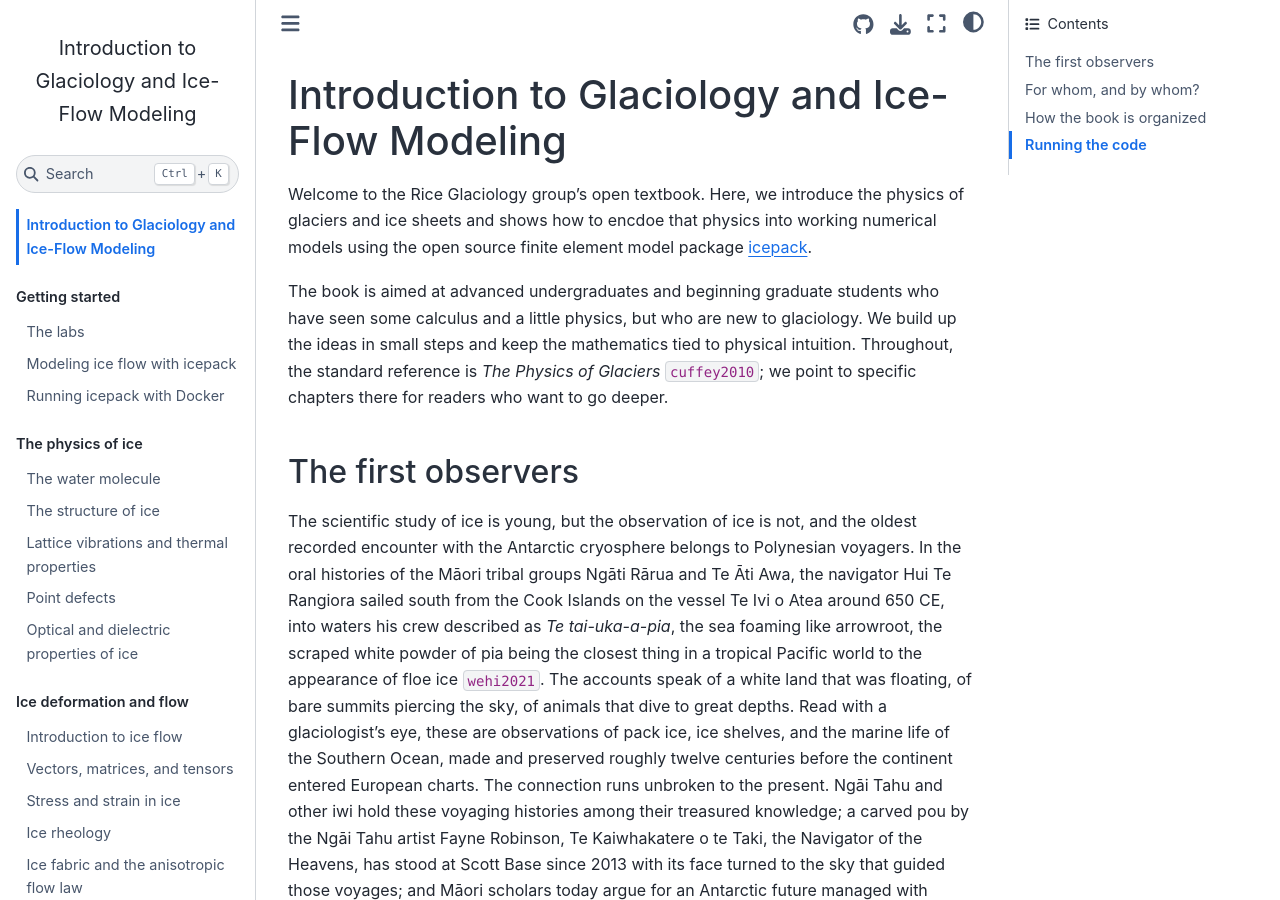
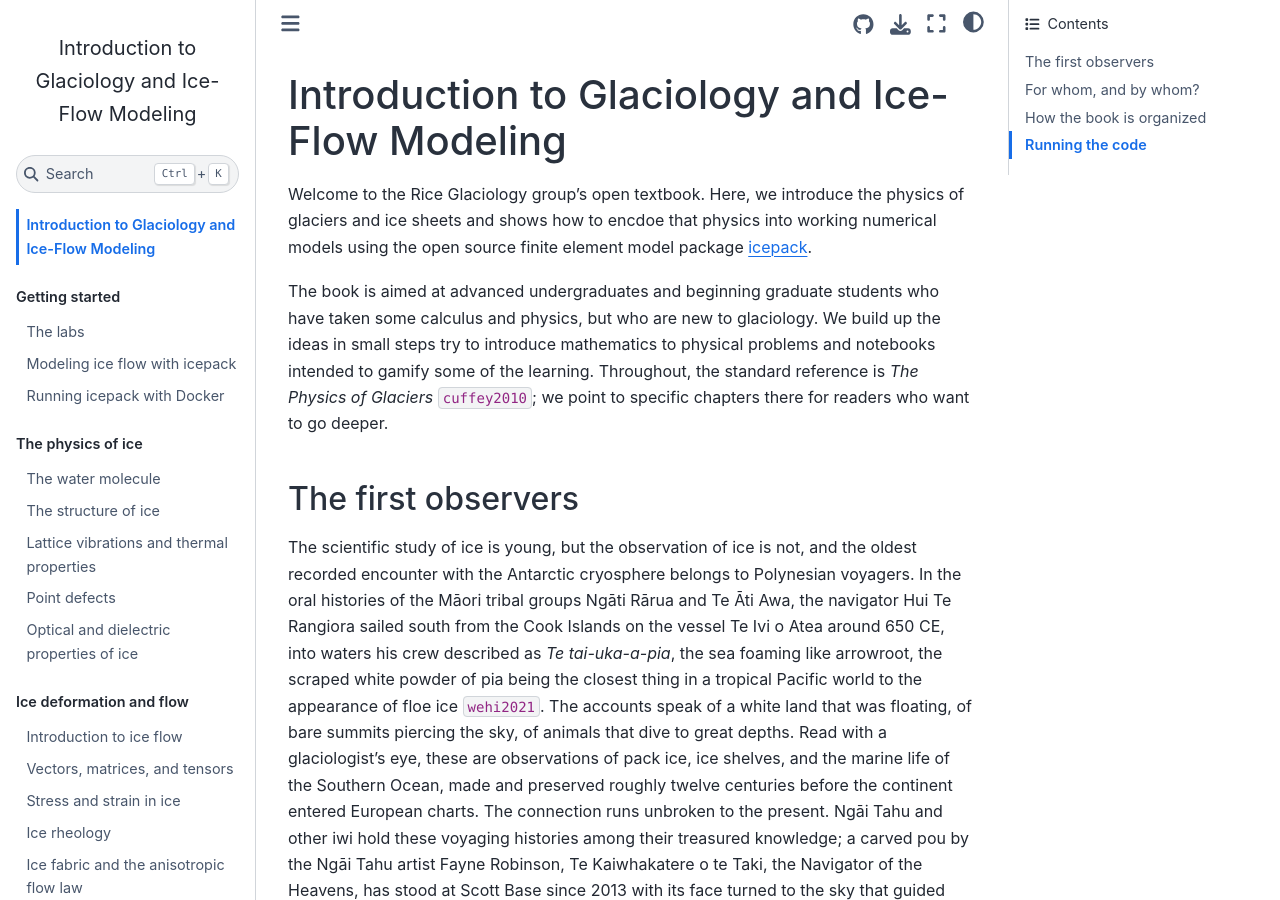
Before and after one commit to rice-glaciology/glaciology-book, a Jupyter Book: the page built from intro.md, in a window 1280 px wide and 900 px high. Built offline with Jupyter Book 1.0.4 settings and Sphinx 7.4.7 and the Sphinx Book theme 1.1.4, drawn with Linux system fonts in a browser that asks for light colours; pages that are not in the unit, such as notebooks, are missing from menus; cross-references to code outside the pages are shown as plain code.

Commit message:
Update intro.md

```diff
--- a/intro.md
+++ b/intro.md
@@ -2,7 +2,7 @@
 
 Welcome to the Rice Glaciology group's open textbook. Here, we introduce the physics of glaciers and ice sheets and shows how to encdoe that physics into working numerical models using the open source finite element model package [icepack](https://icepack.github.io/).
 
-The book is aimed at advanced undergraduates and beginning graduate students who have seen some calculus and a little physics, but who are new to glaciology. We build up the ideas in small steps and keep the mathematics tied to physical intuition. Throughout, the standard reference is *The Physics of Glaciers* {cite}`cuffey2010`; we point to specific chapters there for readers who want to go deeper.
+The book is aimed at advanced undergraduates and beginning graduate students who have taken some calculus and physics, but who are new to glaciology. We build up the ideas in small steps try to introduce mathematics to physical problems and notebooks intended to gamify some of the learning. Throughout, the standard reference is *The Physics of Glaciers* {cite}`cuffey2010`; we point to specific chapters there for readers who want to go deeper.
 
 ## The first observers
 
```
